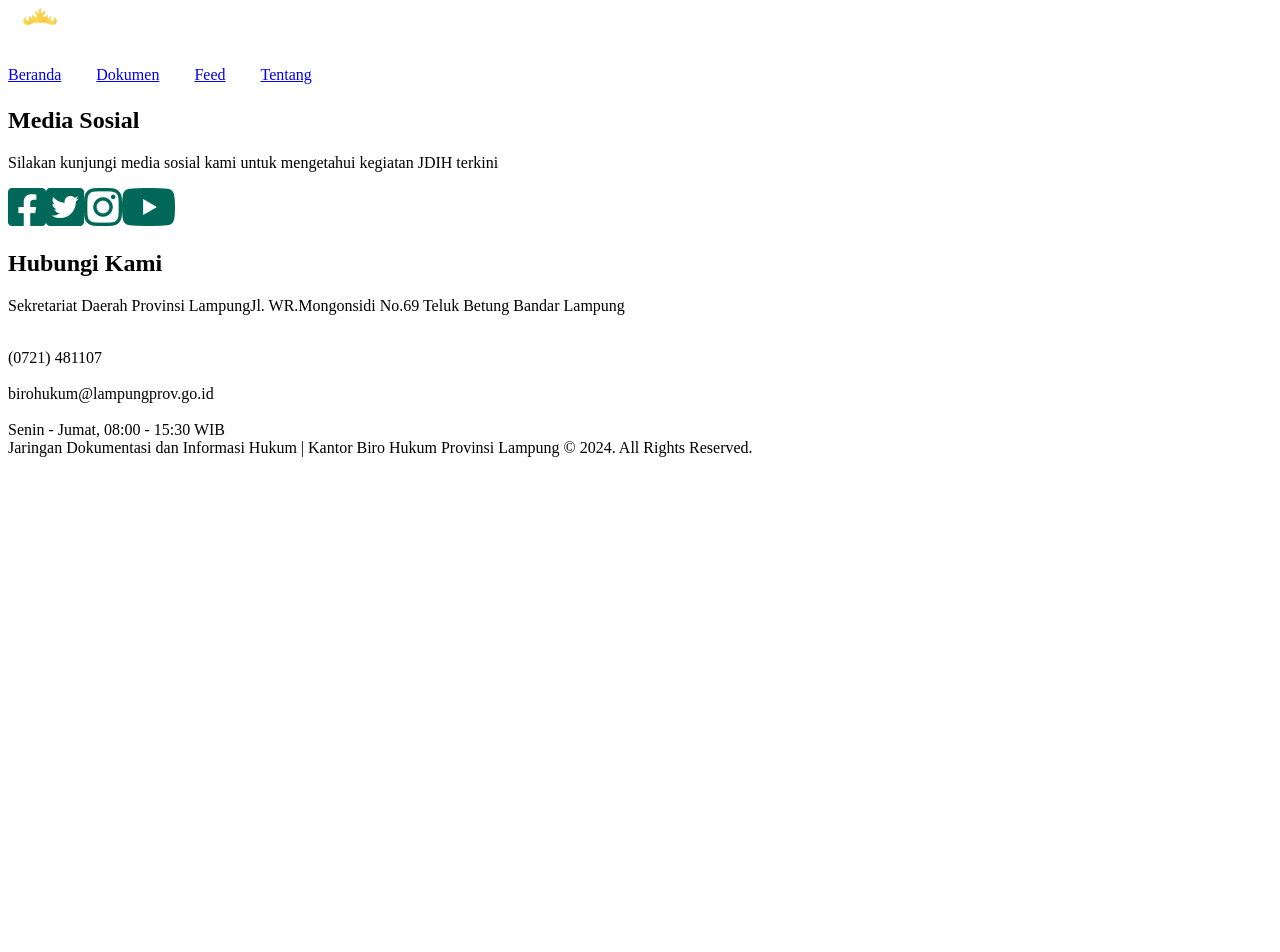
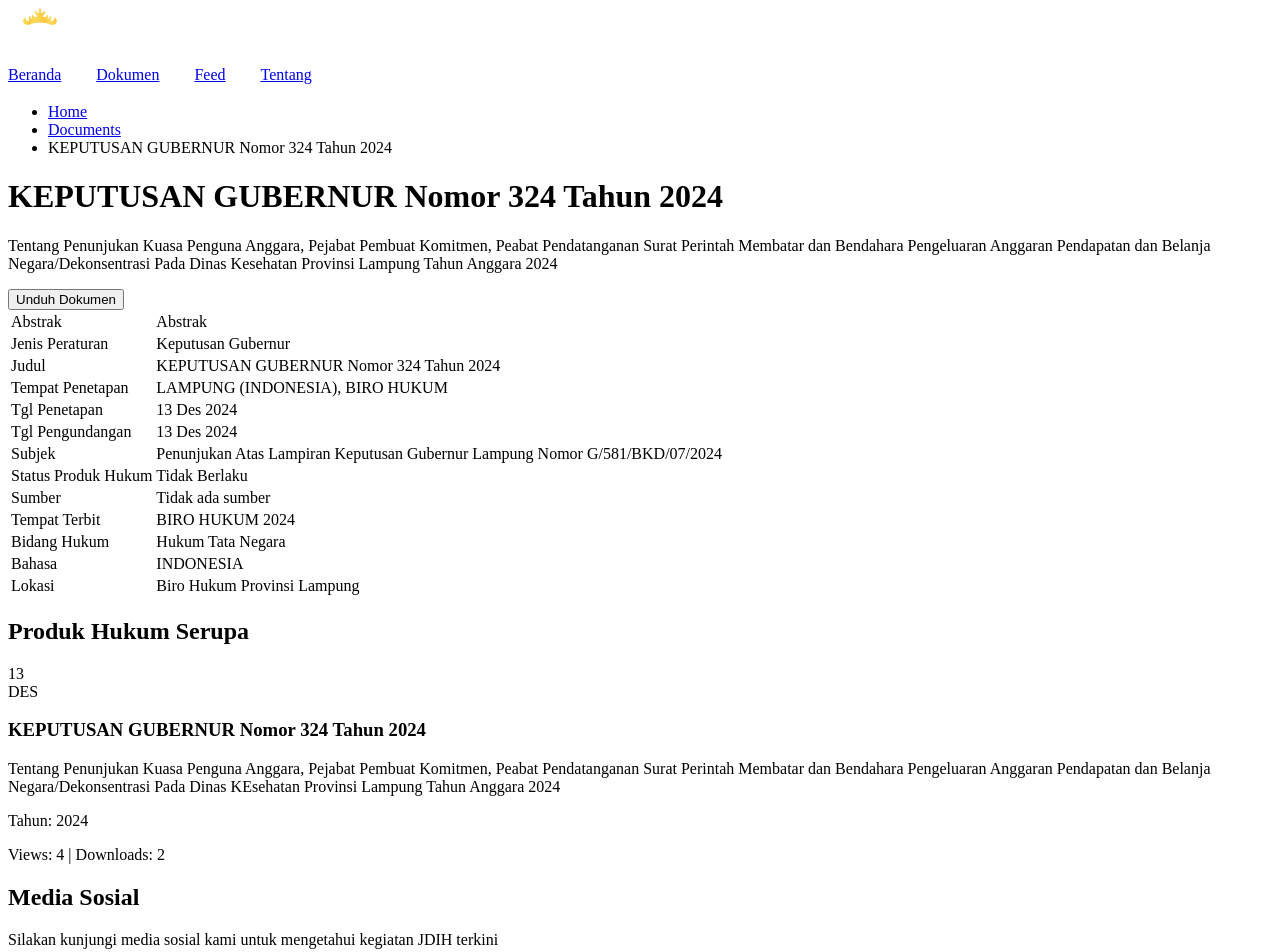
Before and after one commit to rafipaca/jdih, a Vue app: page /dokumen/cardview/1 in a window 1280 px wide. Shown: the top 952 px of the page. Before the commit the page ends 800 px from the top, so only its background shows below. Built offline with nearby package versions, Linux system fonts and the light colour scheme; the HTML template or start-up script is replaced by a standard one.

Commit message:
detail card view (kasar)

```diff
--- /dev/null
+++ b/src/components/carddetail/RelatedDocuments.vue
@@ -0,0 +1,47 @@
+<template>
+    <div class="related-documents my-4">
+      <h2 class="text-xl font-bold mb-2">Produk Hukum Serupa</h2>
+      <div v-for="doc in relatedDocuments" :key="doc.id" class="card bg-white shadow-md mb-4">
+        <div class="card-body p-4">
+          <div class="flex items-center">
+            <div class="flex flex-col items-center justify-center text-center text-black w-1/6 rounded-l-lg border-r-2 border-[#006859]">
+              <span class="text-5xl font-black text-[#004E43]">{{ doc.date }}</span>
+              <div class="rounded-lg bg-[#006859] mt-4 p-1 pr-4 pl-4">
+                <span class="text-sm text-white">{{ doc.month }}</span>
+              </div>
+            </div>
+            <div class="w-5/6 pl-4">
+              <h3 class="text-lg font-semibold">{{ doc.title }}</h3>
+              <p>{{ doc.description }}</p>
+              <p class="text-sm text-gray-600">Tahun: {{ doc.year }}</p>
+              <p class="text-sm text-gray-600">Views: {{ doc.views }} | Downloads: {{ doc.downloads }}</p>
+            </div>
+          </div>
+        </div>
+      </div>
+    </div>
+  </template>
+
+  <script setup>
+  import { computed } from 'vue';
+  import { allDocuments } from '../data';
+
+  const props = defineProps({
+    kategori: {
+      type: Number,
+      required: true
+    },
+    currentDocumentId: {
+      type: Number,
+      required: true
+    }
+  });
+
+  const relatedDocuments = computed(() => {
+    return allDocuments.value.filter(doc => doc.kategori === props.kategori && doc.id !== props.currentDocumentId);
+  });
+  </script>
+
+  <style scoped>
+  /* Tambahkan gaya sesuai kebutuhan */
+  </style>
--- a/src/components/carddetail/RelatedProducts.vue
+++ /dev/null
@@ -1,106 +0,0 @@
-<template>
-  <div class="items-center justify-center mr-44 ml-44">
-    <h2 class="text-xl font-bold mb-4 text-center justify-center">Produk Hukum Serupa</h2>
-    <div class="grid grid-cols-1 gap-4">
-      <div class="card card-side bg-base-100 border shadow-md mb-1 h-52 pt-9 pb-9 hover:bg-[#9AD0C2] transition-colors duration-300" v-for="product in products" :key="product.id">
-        <!-- Left section for the date and month (1/6 of the card) -->
-        <div class="flex flex-col items-center justify-center text-center text-black w-1/6 rounded-l-lg border-r-2 border-[#006859]">
-          <span class="text-5xl font-black text-[#004E43]">{{ product.date }}</span>
-          <div class="rounded-lg bg-[#006859] mt-4 p-1 pr-4 pl-4">
-            <span class="text-sm text-white">{{ product.month }}</span>
-          </div>
-        </div>
-        <!-- Right section for the content (5/6 of the card) -->
-        <div class="card-body justify-center w-5/6">
-          <h3 class="card-title">{{ product.title }}</h3>
-          <p class="text-sm">{{ product.description }}</p>
-          <div class="absolute bottom-4 flex items-center space-x-4 text-gray-600 mb-2">
-            <div class="flex items-center">
-              <span class="material-icons">event</span>
-              <span class="ml-1">{{ product.year }}</span>
-            </div>
-            <div class="flex items-center">
-              <span class="material-icons">file_download</span>
-              <span class="ml-1">{{ product.downloads }}</span>
-            </div>
-            <div class="flex items-center">
-              <span class="material-icons">visibility</span>
-              <span class="ml-1">{{ product.views }}</span>
-            </div>
-          </div>
-          <div class="card-actions justify-end">
-            <button class="btn text-slate-50 bg-[#ffc067] shadow-lg hover:bg-white">Unduh</button>
-          </div>
-        </div>
-      </div>
-    </div>
-  </div>
-</template>
-
-<script>
-export default {
-  name: 'RelatedProducts',
-  data() {
-    return {
-      products: [
-        {
-          id: 1,
-          date: '13',
-          month: 'Des',
-          title: 'KEPUTUSAN GUBERNUR Nomor 324 Tahun 2024',
-          description: 'Tentang Penunjukan Kuasa Pengguna Anggaran, Pejabat Pembuat Komitmen, Pejabat Penandatanganan Surat Perintah Membayar, Bendahara Pengeluaran Pada Dana Kesehatan Provinsi Lampung Tahun Anggaran 2024.',
-          year: 2024,
-          downloads: 24,
-          views: 4
-        },
-        {
-          id: 2,
-          date: '13',
-          month: 'Des',
-          title: 'KEPUTUSAN GUBERNUR Nomor 324 Tahun 2024',
-          description: 'Tentang Penunjukan Kuasa Pengguna Anggaran, Pejabat Pembuat Komitmen, Pejabat Penandatanganan Surat Perintah Membayar, Bendahara Pengeluaran Pada Dana Kesehatan Provinsi Lampung Tahun Anggaran 2024.',
-          year: 2024,
-          downloads: 24,
-          views: 4
-        },
-        {
-          id: 3,
-          date: '13',
-          month: 'Des',
-          title: 'KEPUTUSAN GUBERNUR Nomor 324 Tahun 2024',
-          description: 'Tentang Penunjukan Kuasa Pengguna Anggaran, Pejabat Pembuat Komitmen, Pejabat Penandatanganan Surat Perintah Membayar, Bendahara Pengeluaran Pada Dana Kesehatan Provinsi Lampung Tahun Anggaran 2024.',
-          year: 2024,
-          downloads: 24,
-          views: 4
-        }
-      ]
-    }
-  }
-}
-</script>
-
-<style scoped>
-.material-icons {
-  font-size: 16px;
-}
-.btn-outline {
-  @apply border border-gray-300 text-gray-600;
-}
-.btn-secondary {
-  @apply bg-transparent hover:bg-gray-100;
-}
-
-.card:hover {
-  @apply bg-green-100;
-}
-
-.card {
-  transition: background-color 0.3s ease;
-}
-
-.card:hover .btn {
-  background-color: white;
-  color: black;
-  transition: background-color 0.3s ease, color 0.3s ease;
-}
-</style>
--- a/src/components/data.js
+++ b/src/components/data.js
@@ -11,7 +11,19 @@ export const allDocuments = ref([
       year: 2024,
       downloads: 2,
       views: 4,
-      kategori: 1
+      kategori: 1,
+      abstrak: "Abstrak",
+      file:"Abstrak",
+      teu:"LAMPUNG (PROVINSI), BIRO HUKUM",
+      singkatan:"KEPGUB",
+      tglundang:"13 Mei 2024",
+      subjek:"Perubahan Atas Lampiran Keputusan Gubernur Lampung Nomor: G/85/B.06/HK/2024",
+      status:"Masih Berlaku",
+      sumber:"Tidak ada sumber",
+      tptterbit:"BIRO HUKUM, 2024",
+      bidang:"Hukum Tata Negara",
+      bahasa:"INDONESIA",
+      lokasi:"Biro Hukum Provinsi Lampung"
     },
     {
       id: 2,
@@ -23,7 +35,20 @@ export const allDocuments = ref([
       year: 2024,
       downloads: 2,
       views: 4,
-      kategori: 2
+      kategori: 1,
+      abstrak: "",
+      file:"",
+      teu:"",
+      singkatan:"",
+      tgltetap:"",
+      tglundang:"",
+      subjek:"",
+      status:"",
+      sumber:"",
+      tptterbit:"",
+      bidang:"",
+      bahasa:"",
+      lokasi:""
     },
     {
       id: 3,
@@ -35,7 +60,20 @@ export const allDocuments = ref([
       year: 2024,
       downloads: 2,
       views: 4,
-      kategori: 3
+      kategori: 3,
+      abstrak: "",
+      file:"",
+      teu:"",
+      singkatan:"",
+      tgltetap:"",
+      tglundang:"",
+      subjek:"",
+      status:"",
+      sumber:"",
+      tptterbit:"",
+      bidang:"",
+      bahasa:"",
+      lokasi:""
     },
     {
       id: 4,
@@ -47,7 +85,20 @@ export const allDocuments = ref([
       year: 2024,
       downloads: 2,
       views: 4,
-      kategori: 4
+      kategori: 4,
+      abstrak: "",
+      file:"",
+      teu:"",
+      singkatan:"",
+      tgltetap:"",
+      tglundang:"",
+      subjek:"",
+      status:"",
+      sumber:"",
+      tptterbit:"",
+      bidang:"",
+      bahasa:"",
+      lokasi:""
     },
     {
       id: 5,
@@ -59,7 +110,20 @@ export const allDocuments = ref([
       year: 2023,
       downloads: 2,
       views: 4,
-      kategori: 5
+      kategori: 5,
+      abstrak: "",
+      file:"",
+      teu:"",
+      singkatan:"",
+      tgltetap:"",
+      tglundang:"",
+      subjek:"",
+      status:"",
+      sumber:"",
+      tptterbit:"",
+      bidang:"",
+      bahasa:"",
+      lokasi:""
     },
     {
       id: 6,
@@ -71,7 +135,20 @@ export const allDocuments = ref([
       year: 2023,
       downloads: 2,
       views: 4,
-      kategori: 6
+      kategori: 6,
+      abstrak: "",
+      file:"",
+      teu:"",
+      singkatan:"",
+      tgltetap:"",
+      tglundang:"",
+      subjek:"",
+      status:"",
+      sumber:"",
+      tptterbit:"",
+      bidang:"",
+      bahasa:"",
+      lokasi:""
     },
     {
       id: 7,
@@ -83,6 +160,19 @@ export const allDocuments = ref([
       year: 2023,
       downloads: 2,
       views: 4,
-      kategori: 7
+      kategori: 7,
+      abstrak: "",
+      file:"",
+      teu:"",
+      singkatan:"",
+      tgltetap:"",
+      tglundang:"",
+      subjek:"",
+      status:"",
+      sumber:"",
+      tptterbit:"",
+      bidang:"",
+      bahasa:"",
+      lokasi:""
     }
     ]);
--- a/src/router/index.js
+++ b/src/router/index.js
@@ -22,7 +22,7 @@ const router = createRouter({
       component: DocView
     },
     {
-      path: '/cardview/:id',
+      path: '/dokumen/cardview/:id',
       name: 'detailcard',
       component: CardDetailView
     }
--- a/src/views/CardDetailView.vue
+++ b/src/views/CardDetailView.vue
@@ -1,10 +1,19 @@
 <template>
   <div class="p-4">
-    <h1 class="text-2xl font-bold">{{ document.title }}</h1>
+    <div class="text-sm font-bold breadcrumbs">
+      <ul>
+        <li><a href="/">Home</a></li>
+        <li><a href="/dokumen">Documents</a></li>
+        <li>{{ document.title }}</li>
+      </ul>
+    </div>
+    <h1 class="text-2xl font-bold my-4">{{ document.title }}</h1>
     <p>{{ document.description }}</p>
-    <p>Tahun: {{ document.year }}</p>
-    <p>Download: {{ document.downloads }}</p>
-    <p>Views: {{ document.views }}</p>
+    <div class="my-4">
+      <button class="btn btn-primary">Unduh Dokumen</button>
+    </div>
+    <MetadataSection :document="document" />
+    <RelatedDocuments :kategori="document.kategori" :currentDocumentId="document.id" />
   </div>
 </template>
 
@@ -12,6 +21,8 @@
 import { ref } from 'vue';
 import { useRoute } from 'vue-router';
 import { allDocuments } from '../components/data';
+import MetadataSection from '../components/carddetail/MetadataSection.vue';
+import RelatedDocuments from '../components/carddetail/RelatedDocuments.vue';
 
 const route = useRoute();
 const documentId = parseInt(route.params.id);
```
